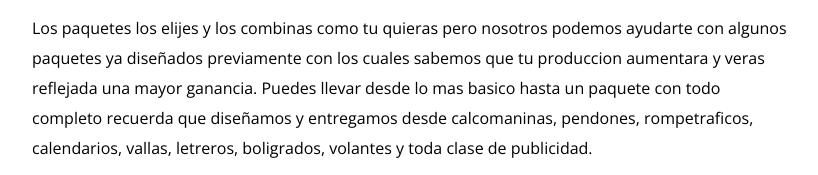
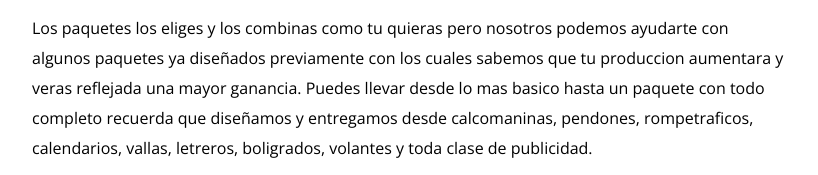
Before and after one commit to Jhoncetto/DecalMarkets, a plain HTML site: page index.html in a window 1280 px wide. Shown: the part 2860-3035 px from the top of the page, without its empty margins (32-850 px from the left). Drawn offline with nearby package versions, Linux system fonts and the light colour scheme.

Commit message:
FIX: Correcion ortografica

```diff
--- a/index.html
+++ b/index.html
@@ -86,7 +86,7 @@
                 <img loading="lazy" class="blog__img" src="/img/pexels-nishant-aneja-2436230.jpg" alt="coffee-blog">
             </picture>
 
-            <p>Los paquetes los elijes y los combinas como tu quieras pero nosotros podemos ayudarte con algunos paquetes ya diseñados previamente con los cuales sabemos que tu produccion aumentara y veras reflejada una mayor ganancia. Puedes llevar desde lo mas basico hasta un paquete con todo completo recuerda que diseñamos y entregamos desde calcomaninas, pendones, rompetraficos, calendarios, vallas, letreros, boligrados, volantes y toda clase de publicidad.</p>
+            <p>Los paquetes los eliges y los combinas como tu quieras pero nosotros podemos ayudarte con algunos paquetes ya diseñados previamente con los cuales sabemos que tu produccion aumentara y veras reflejada una mayor ganancia. Puedes llevar desde lo mas basico hasta un paquete con todo completo recuerda que diseñamos y entregamos desde calcomaninas, pendones, rompetraficos, calendarios, vallas, letreros, boligrados, volantes y toda clase de publicidad.</p>
             <a href="#" class="btn-secondary">Conoce mas</a>
         </main>
     </div>
```
